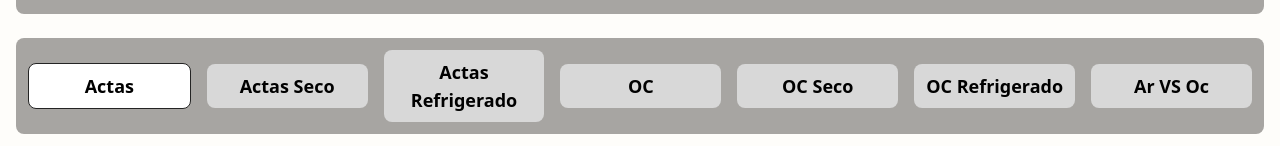
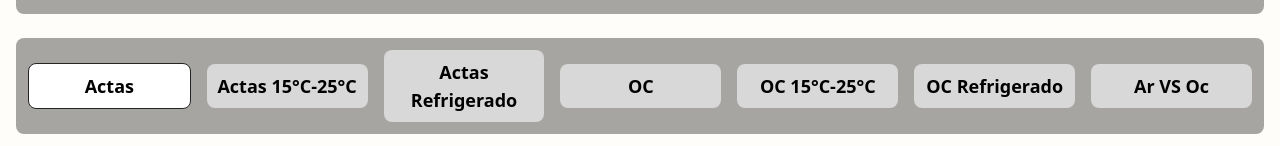
Before and after one commit to GerardMB21/nestor-dashboard, a React (Vite) app: page / in a window 1280 px wide. Shown: the part 208-354 px from the top of the page. Built offline with nearby package versions, Linux system fonts and the light colour scheme.

Commit message:
!feat: change show data

```diff
--- a/src/components/ActasOC.jsx
+++ b/src/components/ActasOC.jsx
@@ -598,13 +598,13 @@ const colorsAROC = {
 function getNameParse(name) {
     switch (name) {
         case "AR_seco":
-        return "AR Seco";
+        return "AR 15°C-25°C";
 
         case "AR_refrigeration":
         return "AR Refrigeración";
 
         case "OC_seco":
-        return "OC Seco";
+        return "OC 15°C-25°C";
 
         case "OC_refrigeration":
         return "OC Refrigeración";
--- a/src/components/GroupBars.jsx
+++ b/src/components/GroupBars.jsx
@@ -1155,7 +1155,7 @@ const optionsAROC = [
       ]
    },
    {
-      name: "Actas Seco",
+      name: "Actas 15°C-25°C",
       value: [
          "AR_seco"
       ]
@@ -1174,7 +1174,7 @@ const optionsAROC = [
       ]
    },
    {
-      name: "OC Seco",
+      name: "OC 15°C-25°C",
       value: [
          "OC_seco",
       ]
```
